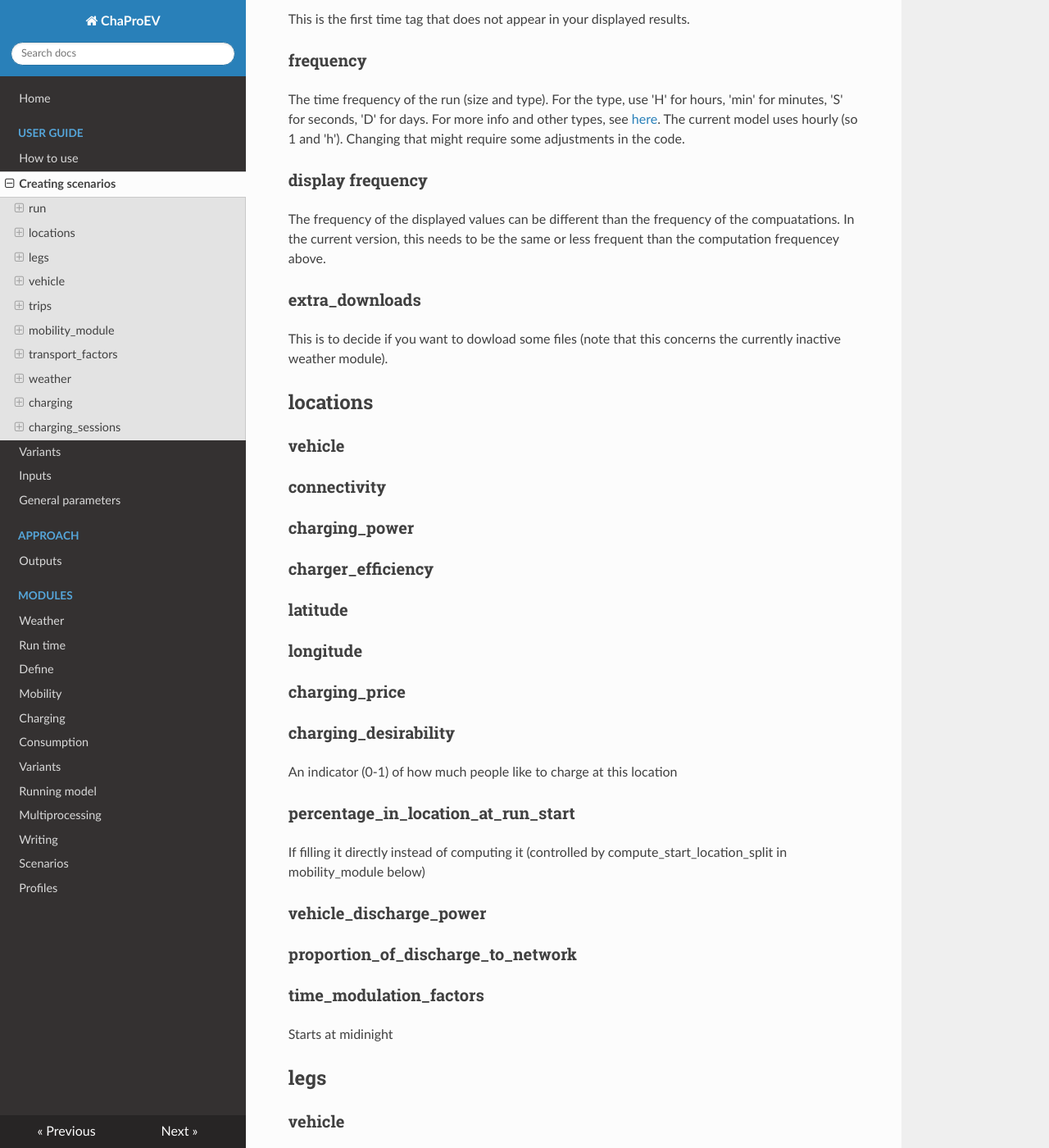
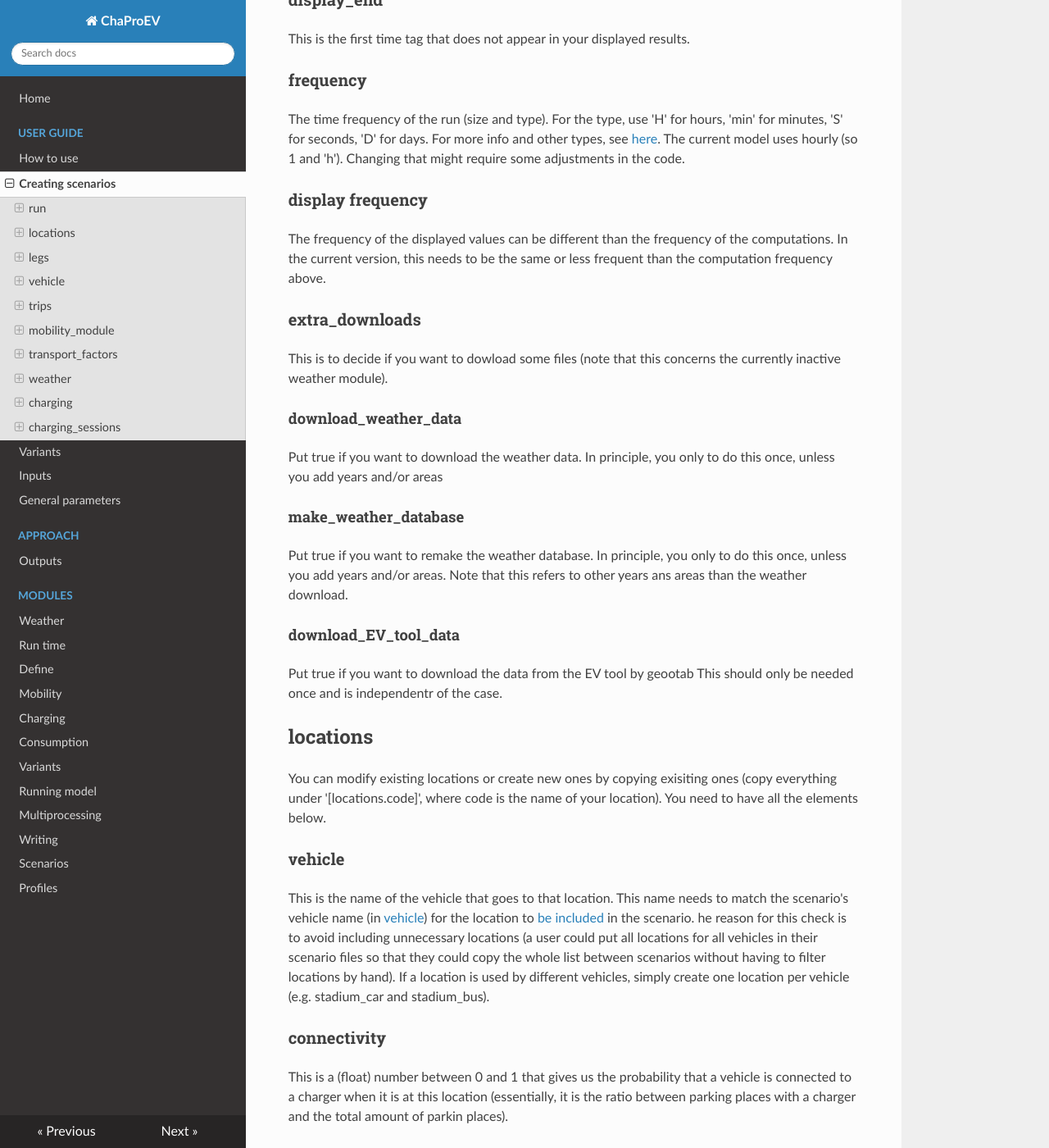
Before and after one commit to TNO/ChaProEV, an MkDocs documentation site: the page built from docs/scenario.md, in a window 1280 px wide and 1400 px high, scrolled down 934 px. Shown: the whole window at 82% size. Built offline with MkDocs 1.6.1, drawn with Linux system fonts in a browser that asks for light colours; nearby versions of some CDN libraries; some of the changed text lies outside the part shown.

Commit message:
Documentation update (location description).

```diff
--- a/docs/mobility.md
+++ b/docs/mobility.md
@@ -2,3 +2,6 @@
 
 
 ## Module parameters
+
+
+## compute_start_location_split
--- a/docs/scenario.md
+++ b/docs/scenario.md
@@ -11,6 +11,7 @@
 ### use_day_types_in_charge_computing
 If set to true, the charging computations will be done per day type rather
 than for all days of the run, which fastens the computations.
+If set to false, the model will compute each day separately, which is considerably slower.
 ### start
 This part gives the year, month, day, hour, and minute of the start of the
 computations. It is best to set this to a day hour start for consistency
@@ -33,33 +34,79 @@
 The current model uses  hourly (so 1 and 'h'). Changing that might require
 some adjustments in the code.
 ### display frequency
-The frequency of the displayed values can be different than the frequency of the compuatations.
-In the current version, this needs to be the same or less frequent than the computation frequencey above.
+The frequency of the displayed values can be different than the frequency of the computations.
+In the current version, this needs to be the same or less frequent than the computation frequency above.
 ### extra_downloads
-This is to decide if you want to dowload some files (note that this concerns the
-currently inactive weather module).
-## locations
+This is to decide if you want to dowload some files (note that this concerns the currently inactive weather module).
 
 
+#### download_weather_data
+Put true if you want to download the weather data. In principle,
+you only to do this once, unless you add years and/or areas
+#### make_weather_database
+Put true if you want to remake the weather database. In principle,
+you only to do this once, unless you add years and/or areas. Note
+that this refers to other years ans areas than the weather download.
+
+#### download_EV_tool_data
+Put true if you want to download the data from the EV tool by geootab
+This should only be needed once and is independentr of the case.
+
+
+
+
+## locations
+You can modify existing locations or create new ones by copying
+exisiting ones (copy everything under '[locations.code]', where
+code is the name of your location). You need to have all the elements below.
+
 ### vehicle
+This is the name of the vehicle that goes to that location.
+This name needs to match the scenario's vehicle name (in [vehicle](#vehicle))
+for the location to
+[be included](define.md#declare_class_instances) in the scenario.
+he reason for this check is to avoid including unnecessary locations (a user
+could put all locations for all vehicles in their scenario files so that they
+could copy the whole list between scenarios without having to filter locations
+by hand).
+If a location is used by different vehicles, simply create one location per
+vehicle (e.g. stadium_car and stadium_bus).
+
 ### connectivity
+This is a (float) number between 0 and 1 that gives us the probability
+that a vehicle is connected to a charger when it is at this location (essentially,
+it is the ratio between parking places with a charger and the total amount of parkin places).
 ### charging_power
+The available charging power (in kW).
 ### charger_efficiency
+This is a (float) number between 0 and 1 that gives us the charger efficiency.
+Essentially, it is the ratio between the power received by the vehicle and the
+power drwan from the network.
 ### latitude
+The location's latitude, used for [weather-related](weather.md) computations (currenly inactive).
 ### longitude
+The location's longitude, used for [weather-related](weather.md) computations (currenly inactive).
 ### charging_price
+The standard charging price (in €/kWh), currently inactive.
 ### charging_desirability
-An indicator (0-1) of how much people like to charge at this location
+An indicator (0-1) of how much people like to charge at this location. Currently inactive.
 ### percentage_in_location_at_run_start
-If filling it directly instead of computing it (controlled by
-compute_start_location_split in mobility_module below)
+If filling it directly instead of computing it (see
+[this function](mobility.md#compute_start_location_split)), you can put a probability
+(float between 0 and 1) that the vehicle is at that location at the start of the run.
 
 ### vehicle_discharge_power
+The available discharging power (in kW).
+
 ### proportion_of_discharge_to_network
+This is a (float) number between 0 and 1 that gives us the discharging.
+Essentially, it is the ratio between the power going to the network and the power
+discharged by the vehicle.
 ### time_modulation_factors
+For each hour (starting at midnight), a factor between 0 and 1 that tells us
+how much oof the charging power is available (1 means that it is fully available,
+and 0 that the charger is entirely shut down during that hour).
 
-
-Starts at midinight
 
 ## legs
 
```
Also changed, not shown: docs/define.md (+3 -0 lines).
